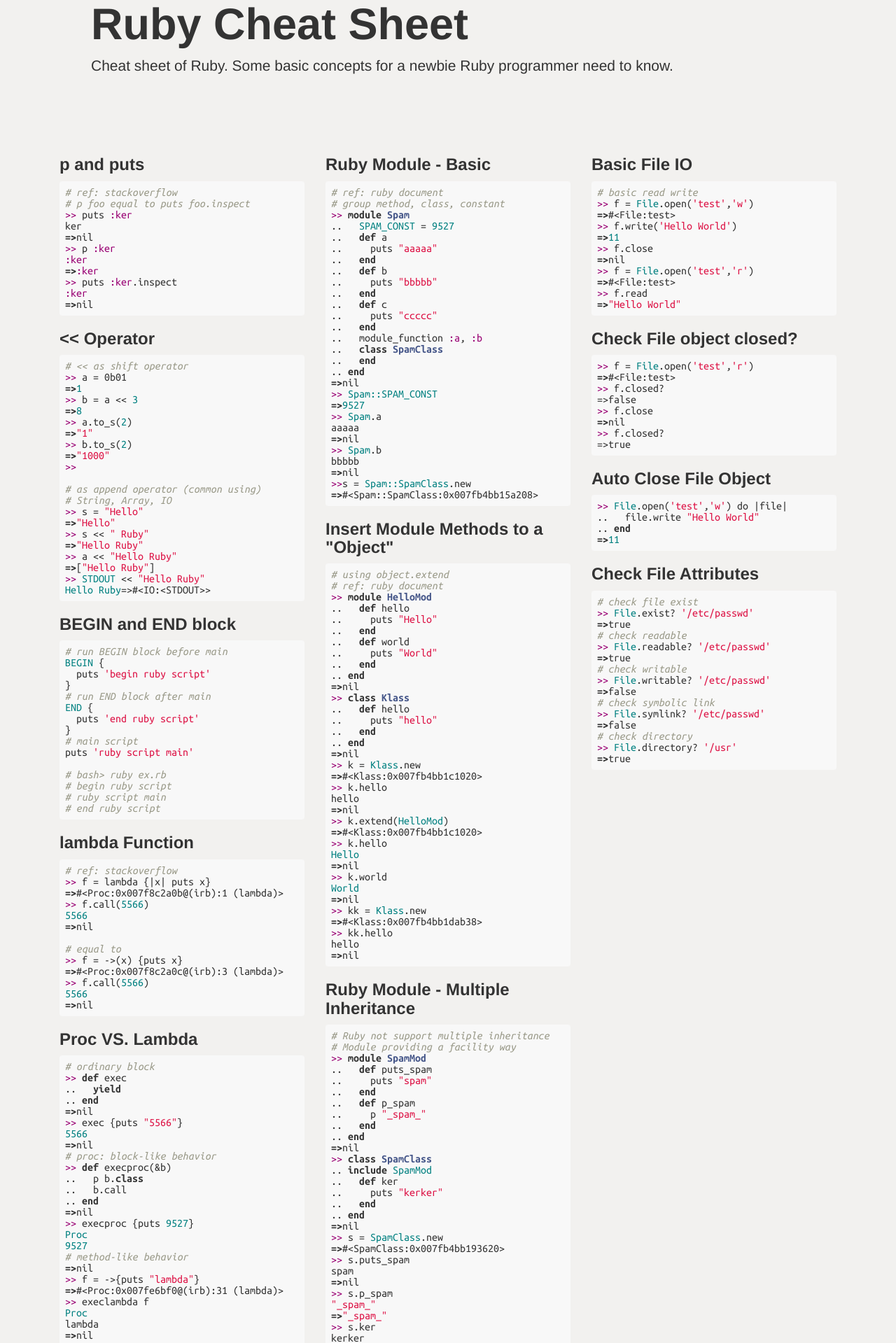
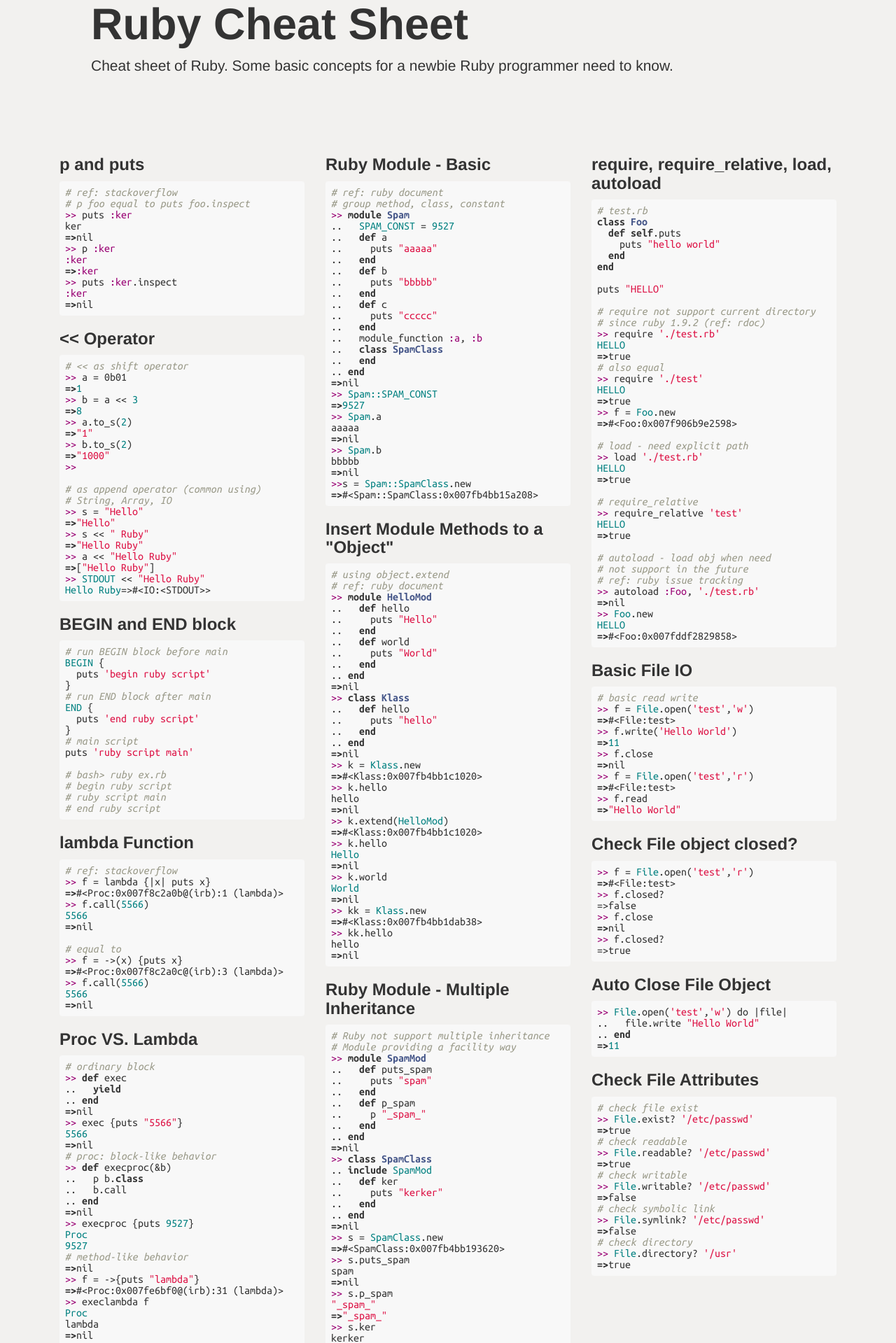
Before and after one commit to crazyguitar/cheatsheet, a Flask app: page /ruby-basic-adv-cs in a window 1280 px wide. Shown: the part 138-2057 px from the top of the page at 70% size. Run offline with Flask 2, Linux system fonts and the light colour scheme; some libraries are stand-ins or nearby versions.

Commit message:
Add ruby - require, require_relative, load, autoload

```diff
--- a/server/templates/cheatsheet/ruby-basic-adv-cs.html
+++ b/server/templates/cheatsheet/ruby-basic-adv-cs.html
@@ -356,6 +356,49 @@ end
 
 <div class="row col-md-4 col-xs-12">
 
+<h3>require, require_relative, load, autoload</h3>
+<pre class="code ruby">
+# test.rb
+class Foo
+  def self.puts
+    puts "hello world"
+  end
+end
+
+puts "HELLO"
+
+# require not support current directory
+# since ruby 1.9.2 (ref: <a href="https://www.ruby-lang.org/en/news/2010/08/18/ruby-1-9.2-released/">rdoc</a>)
+&gt;&gt; require './test.rb'
+HELLO
+=&gt;true
+# also equal
+&gt;&gt; require './test'
+HELLO
+=&gt;true
+&gt;&gt; f = Foo.new
+=&gt;#&lt;Foo:0x007f906b9e2598&gt;
+
+# load - need explicit path
+&gt;&gt; load './test.rb'
+HELLO
+=&gt;true
+
+# require_relative
+&gt;&gt; require_relative 'test'
+HELLO
+=&gt;true
+
+# autoload - load obj when need
+# not support in the future
+# ref: </a href="https://bugs.ruby-lang.org/issues/5653">ruby issue tracking</a>
+&gt;&gt; autoload :Foo, './test.rb'
+=&gt;nil
+&gt;&gt; Foo.new
+HELLO
+=&gt;#&lt;Foo:0x007fddf2829858&gt;
+</pre>
+
 <h3>Basic File IO</h3>
 <pre class="code ruby">
 # basic read write
```
